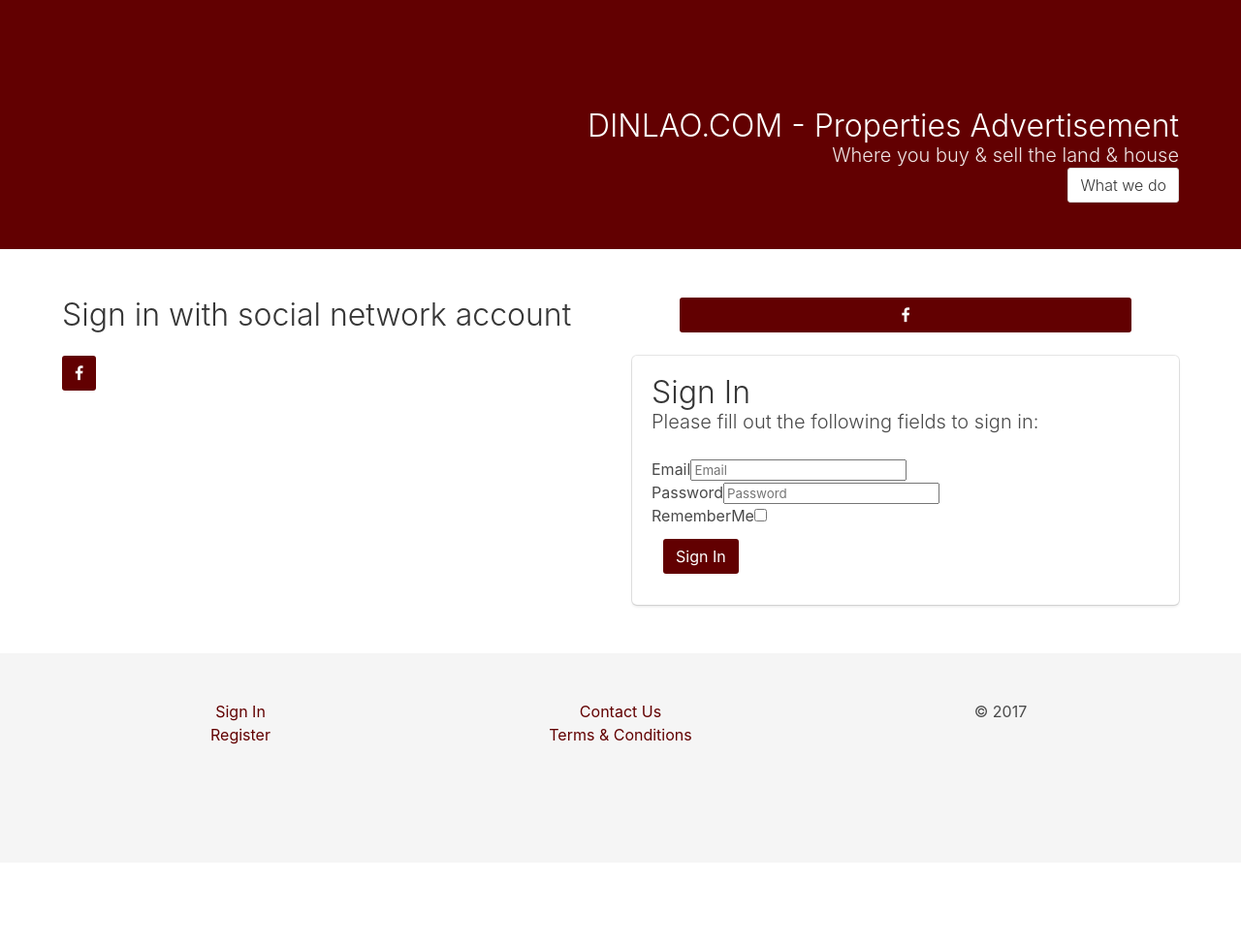
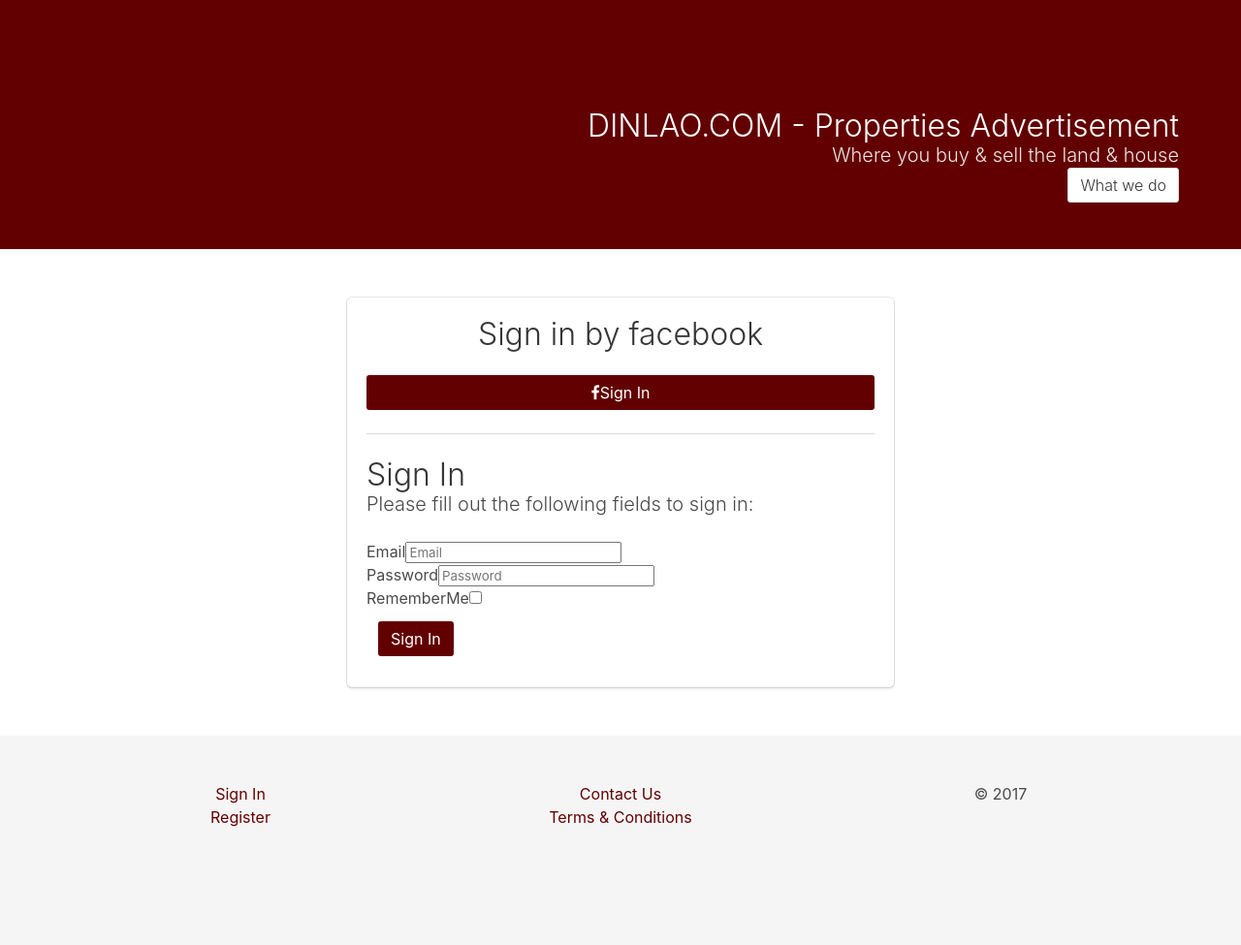
Before and after one commit to adsavin/dinlao, a Yii app: template views/site/login.php in a window 1280 px wide. Shown: the whole page at 97% size. Before the commit the page ends 768 px from the top, so only its background shows below. Run offline with PHP 8.4 and a stand-in for Yii, Linux system fonts and the light colour scheme; the template is opened without the code that fills it, so the values that code supplies are empty; form fields are guessed from the names that the template uses; some libraries are stand-ins or nearby versions.

Commit message:
no message

```diff
--- a/views/layouts/home.php
+++ b/views/layouts/home.php
@@ -54,7 +54,7 @@ $this->beginContent('@app/views/layouts/main.php'); ?>
                         <span class="icon">
                           <i class="fa fa-sign-out"></i>
                         </span>
-                        <span>Sign Out</span>
+                        <span><?= Yii::t('app', 'Sign Out') ?></span>
                     </a>
                 </div>
             </div>
--- a/views/layouts/index.php
+++ b/views/layouts/index.php
@@ -38,7 +38,7 @@ $this->beginContent('@app/views/layouts/main.php'); ?>
 
             <!-- This "nav-toggle" hamburger menu is only visible on mobile -->
             <!-- You need JavaScript to toggle the "is-active" class on "nav-menu" -->
-            <span class="nav-right nav-toggle">
+            <span class="nav-toggle">
                 <span></span>
                 <span></span>
                 <span></span>
--- a/views/site/login.php
+++ b/views/site/login.php
@@ -24,28 +24,7 @@ $this->params['breadcrumbs'][] = $this->title;
 </div>
 <div class="container">
     <div class="columns">
-        <div class="column is-6">
-
-            <?php
-            echo yii\authclient\widgets\AuthChoice::widget([
-                'baseAuthUrl' => ['site/auth'],
-            ]);
-            ?>
-            <h1 class="title is-3">
-                Sign in with social network account
-            </h1>
-            <a class="button is-primary" href="index.php?r=site%2Fauth&amp;authclient=facebook" title="Facebook" data-popup-width="860" data-popup-height="480">
-                <span class="fa fa-facebook"></span>
-            </a>
-        </div>
-        <div class="column is-6">
-            <div class="columns">
-                <div class="column is-10 is-offset-1">
-                    <a class="button is-primary is-fullwidth href="index.php?r=site%2Fauth&amp;authclient=facebook" title="Facebook" data-popup-width="860" data-popup-height="480">
-                        <span class="fa fa-facebook"></span>
-                    </a>
-                </div>
-            </div>
+        <div class="column is-6 is-6 is-offset-3">
             <?php $form = ActiveForm::begin([
                 'id' => 'login-form',
                 'layout' => 'horizontal',
@@ -61,6 +40,12 @@ $this->params['breadcrumbs'][] = $this->title;
                 ],
                 'errorCssClass' => 'is-danger'
             ]); ?>
+            <p class="title has-text-centered"><?= Yii::t('app', 'Sign in by facebook') ?></p>
+            <a class="button is-primary is-fullwidth" href="index.php?r=site%2Fauth&amp;authclient=facebook" title="Facebook" data-popup-width="860" data-popup-height="480">
+                <i class="fa fa-facebook"></i>
+                <?= Yii::t('app', 'Sign In') ?>
+            </a>
+            <hr/>
             <p class="title"><?= Html::encode($this->title) ?></p>
             <p class="subtitle">Please fill out the following fields to sign in:</p>
             <?= $form->field($model, 'email')->textInput(['class' => 'input', 'placeholder' => 'Email']) ?>
```
Also changed, not shown: controllers/SiteController.php (+17 -17 lines), views/site/viewLand.php (+7 -3 lines).
